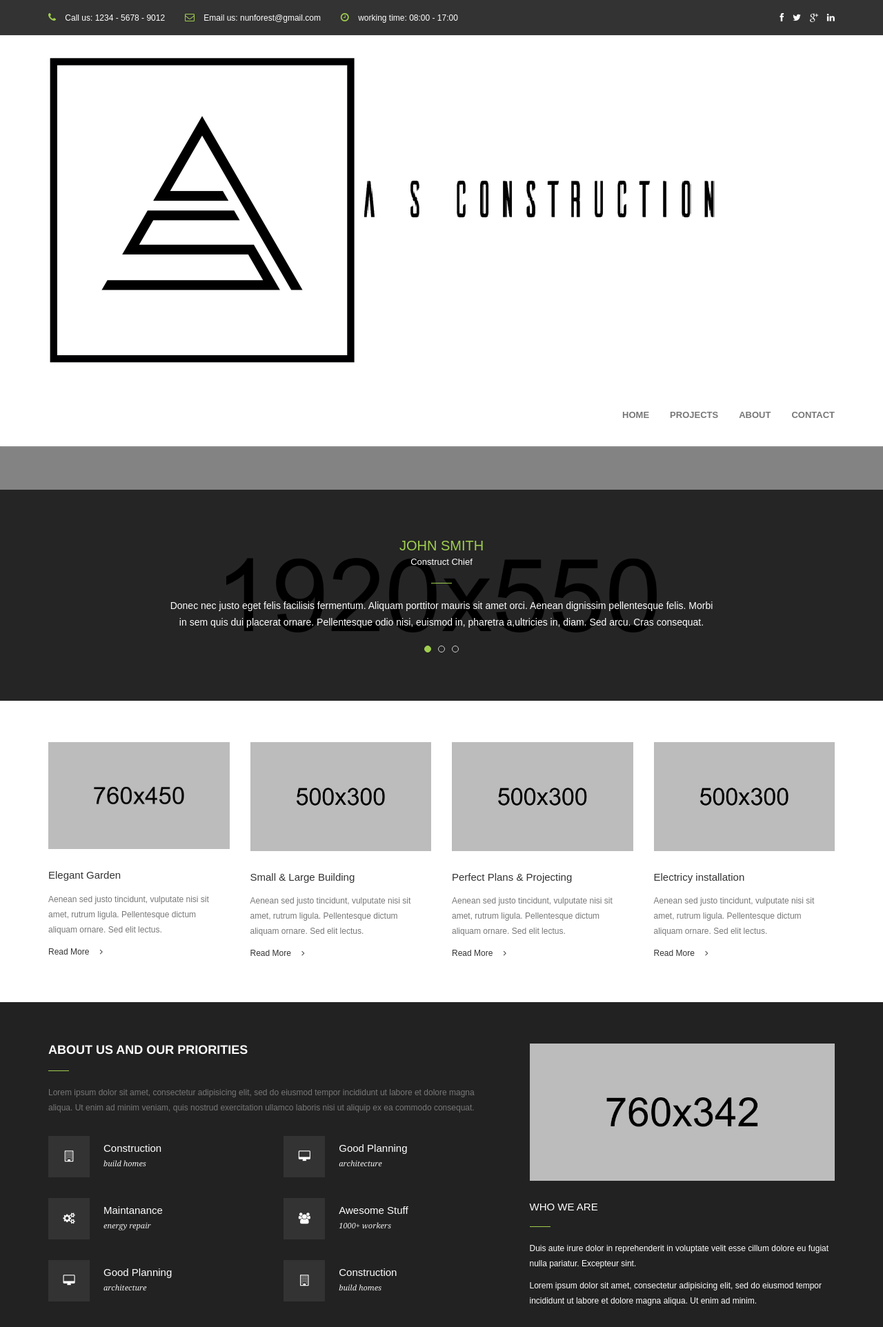
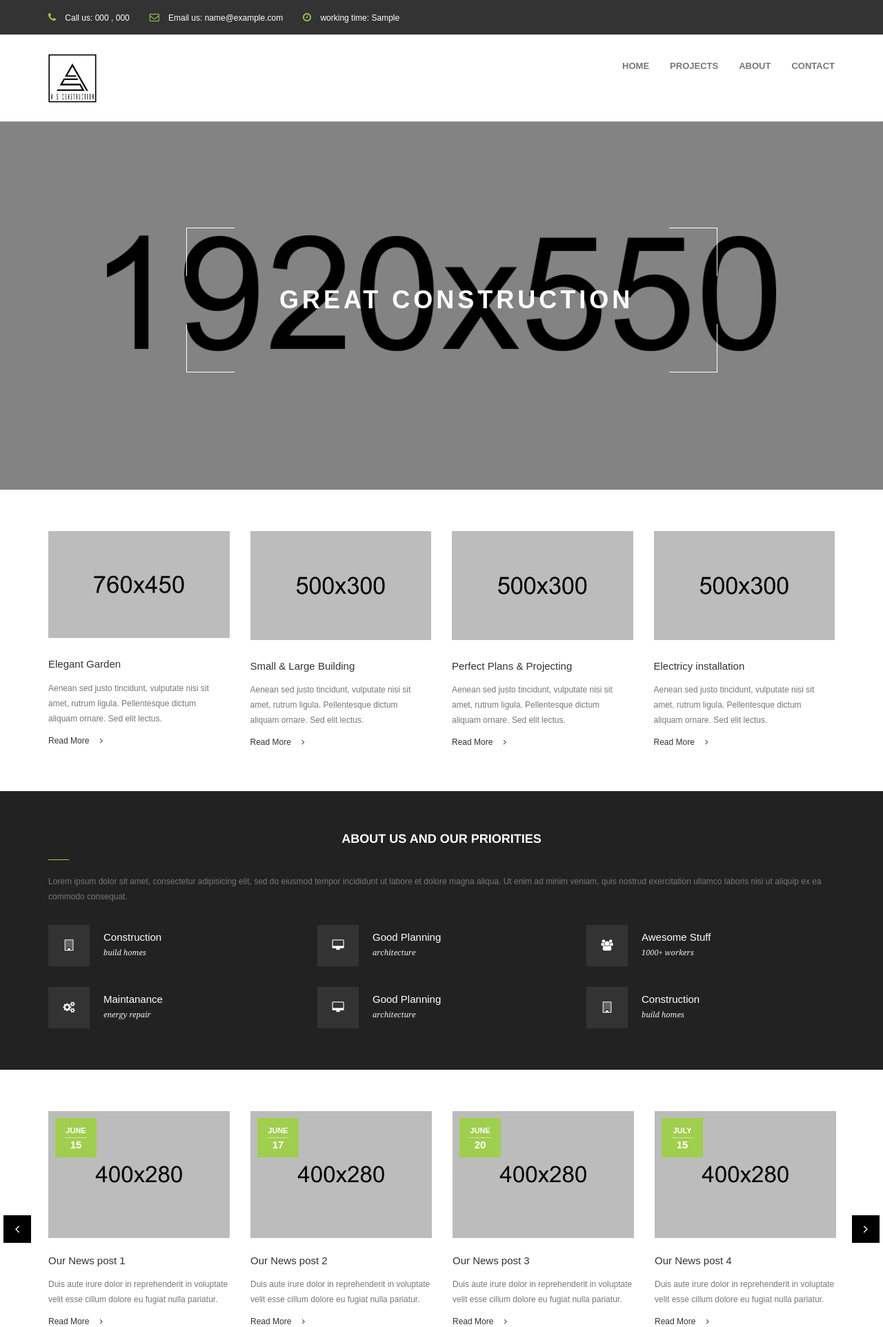
Before and after one commit to DeepuBhasin/azad_project, a CodeIgniter app: page /Azad/ in a window 1280 px wide. Shown: the top 1924 px of the page at 69% size. Run offline with CodeIgniter, Linux system fonts and the light colour scheme; tables that the repository leaves empty or names only in its code hold one stand-in row (values such as "Sample post"); some libraries are stand-ins or nearby versions.

Commit message:
workin gon index page

```diff
--- a/application/controllers/Frontend_controller.php
+++ b/application/controllers/Frontend_controller.php
@@ -18,6 +18,8 @@ class Frontend_controller extends MY_Controller
 		$data = [
 			'title' => $pageName . $this->appendTitle,
 			'breadcrumbs' => $pageName,
+			'pageData' => $this->Backend_model->rowDataWithWhere('footerdiv', '*', ['id' => self::DATABASE_ID]),
+			'contactPageData' => $this->Backend_model->rowDataWithWhere('contact_table', '*', ['id' => self::DATABASE_ID])
 		];
 		$this->load->view(view_front_end_path('index'), $data);
 	}
--- a/application/views/html/front_end_view/header.php
+++ b/application/views/html/front_end_view/header.php
@@ -60,7 +60,7 @@
                             <span class="icon-bar"></span>
                             <span class="icon-bar"></span>
                         </button>
-                        <a class="navbar-brand" href="<?= base_url('home') ?>"><img src="<?= public_front_end_path('images/logo.png'); ?>" alt="" width="130"></a>
+                        <a class="navbar-brand" href="<?= base_url('home') ?>"><img src="<?= public_front_end_path('images/logo.png'); ?>" alt="" width="70"></a>
                     </div>
 
                     <!-- Collect the nav links, forms, and other content for toggling -->
--- a/application/views/html/front_end_view/index.php
+++ b/application/views/html/front_end_view/index.php
@@ -27,37 +27,30 @@
 
 	<!-- Container -->
 	<div id="container">
+		 <!-- Header
+		    ================================================== -->
 			<header class="clearfix">
             <nav class="navbar navbar-default navbar-fixed-top" role="navigation">
                 <div class="top-line">
                     <div class="container">
                         <div class="row">
-							<div class="col-md-8">
+                            <div class="col-md-12">
                                 <ul class="info-list">
                                     <li>
                                         <i class="fa fa-phone"></i>
                                         Call us:
-										<span>1234 - 5678 - 9012</span>
+                                        <span><?= $pageData['phone1'] ?> <?= isset($pageData['phone2']) ? ', ' . $pageData['phone2'] : ''; ?></span>
                                     </li>
                                     <li>
                                         <i class="fa fa-envelope-o"></i>
                                         Email us:
-										<span>nunforest@gmail.com</span>
+                                        <span><?= $pageData['email'] ?></span>
                                     </li>
                                     <li>
                                         <i class="fa fa-clock-o"></i>
                                         working time:
-										<span>08:00 - 17:00</span>
+                                        <span><?= $pageData['working_hours'] ?></span>
                                     </li>
-								</ul>
-							</div>
-							<div class="col-md-4">
-								<ul class="social-icons">
-									<li><a class="facebook" href="#"><i class="fa fa-facebook"></i></a></li>
-									<li><a class="twitter" href="#"><i class="fa fa-twitter"></i></a></li>
-									<li><a class="google" href="#"><i class="fa fa-google-plus"></i></a></li>
-									<li><a class="linkedin" href="#"><i class="fa fa-linkedin"></i></a></li>
-
                                 </ul>
                             </div>
                         </div>
@@ -72,16 +65,16 @@
                             <span class="icon-bar"></span>
                             <span class="icon-bar"></span>
                         </button>
-						<a class="navbar-brand" href="<?= base_url('home') ?>"><img src="<?= public_front_end_path('images/logo.png'); ?>" alt=""></a>
+                        <a class="navbar-brand" href="<?= base_url('home') ?>"><img src="<?= public_front_end_path('images/logo.png'); ?>" alt="" width="70"></a>
                     </div>
 
                     <!-- Collect the nav links, forms, and other content for toggling -->
                     <div class="collapse navbar-collapse" id="bs-example-navbar-collapse-1">
                         <ul class="nav navbar-nav navbar-right">
-							<li><a href="<?= base_url('home'); ?>">Home</a></li>
-							<li><a href="<?= base_url('project'); ?>">Projects</a></li>
-							<li><a href="<?= base_url('about'); ?>">About</a></li>
-							<li><a href=" <?= base_url('contact'); ?>">Contact</a></li>
+                            <li><a href="<?= base_url('home'); ?>" title="Home">Home</a></li>
+                            <li><a href="<?= base_url('project'); ?>" title="Projects">Projects</a></li>
+                            <li><a href="<?= base_url('about'); ?>" title="About">About</a></li>
+                            <li><a href=" <?= base_url('contact'); ?>" title="Contact">Contact</a></li>
                         </ul>
                     </div><!-- /.navbar-collapse -->
                 </div><!-- /.container-fluid -->
@@ -190,40 +183,6 @@
 		</section>
 		<!-- End home section -->
 
-		<!-- testimonial-section
-			================================================== -->
-		<section class="testimonial-section">
-			<div class="container">
-				<div class="testimonial-box">
-					<ul class="bxslider">
-						<li>
-							<h2>John Smith</h2>
-							<span>Construct Chief</span>
-							<p>Donec nec justo eget felis facilisis fermentum. Aliquam porttitor mauris sit amet orci.
-								Aenean dignissim pellentesque felis. Morbi in sem quis dui placerat ornare. Pellentesque
-								odio nisi, euismod in, pharetra a,ultricies in, diam. Sed arcu. Cras consequat.</p>
-						</li>
-						<li>
-							<h2>Besim Dauti</h2>
-							<span>Project Menager</span>
-							<p>Donec nec justo eget felis facilisis fermentum. Aliquam porttitor mauris sit amet orci.
-								Aenean dignissim pellentesque felis. Morbi in sem quis dui placerat ornare. Pellentesque
-								odio nisi, euismod in, pharetra a, ultricies in, diam. Sed arcu. Cras consequat.</p>
-						</li>
-						<li>
-							<h2>Quan Ngyen</h2>
-							<span>Electricity Engineer</span>
-							<p>Donec nec justo eget felis facilisis fermentum. Aliquam porttitor mauris sit amet orci.
-								Aenean dignissim pellentesque felis. Morbi in sem quis dui placerat ornare. Pellentesque
-								odio nisi, euismod in, pharetra a, ultricies in, diam. Sed arcu. Cras consequat.</p>
-						</li>
-					</ul>
-				</div>
-
-			</div>
-		</section>
-		<!-- End testimonial section -->
-
 
 		<!-- services-section
 			================================================== -->
@@ -295,15 +254,16 @@
 			<div class="container">
 				<div class="row">
 
-					<div class="col-md-7">
+					<div class="col-md-12">
 						<div class="about-us-box">
-							<h1>about us and our priorities</h1>
+							<h1 class="text-center">about us and our priorities</h1>
 							<p>Lorem ipsum dolor sit amet, consectetur adipisicing elit, sed do eiusmod
 								tempor incididunt ut labore et dolore magna aliqua. Ut enim ad minim veniam,
 								quis nostrud exercitation ullamco laboris nisi ut aliquip ex ea commodo
-								consequat.</p>
+								consequat.
+							</p>
 							<div class="row">
-								<div class="col-md-6">
+								<div class="col-md-4">
 									<div class="about-us-post">
 										<a href="#"><i class="fa fa-building-o"></i></a>
 										<h2>Construction</h2>
@@ -314,18 +274,20 @@
 										<h2>Maintanance</h2>
 										<span>energy repair</span>
 									</div>
+								</div>
+								<div class="col-md-4">
+								<div class="about-us-post">
+										<a href="#"><i class="fa fa-desktop"></i></a>
+										<h2>Good Planning</h2>
+										<span>architecture</span>
+									</div>
 									<div class="about-us-post">
 										<a href="#"><i class="fa fa-desktop"></i></a>
 										<h2>Good Planning</h2>
 										<span>architecture</span>
 									</div>
 								</div>
-								<div class="col-md-6">
-									<div class="about-us-post">
-										<a href="#"><i class="fa fa-desktop"></i></a>
-										<h2>Good Planning</h2>
-										<span>architecture</span>
-									</div>
+								<div class="col-md-4">
 									<div class="about-us-post">
 										<a href="#"><i class="fa fa-users"></i></a>
 										<h2>Awesome Stuff</h2>
@@ -340,20 +302,6 @@
 							</div>
 						</div>
 					</div>
-
-					<div class="col-md-5">
-
-						<div class="about-box">
-							<img src="<?= public_front_end_path('upload/others/about.jpg'); ?>" alt="">
-							<h2>Who we are</h2>
-							<p>Duis aute irure dolor in reprehenderit in voluptate velit esse
-								cillum dolore eu fugiat nulla pariatur. Excepteur sint.</p>
-							<p>Lorem ipsum dolor sit amet, consectetur adipisicing elit, sed do eiusmod
-								tempor incididunt ut labore et dolore magna aliqua. Ut enim ad minim.</p>
-						</div>
-
-					</div>
-
 				</div>
 			</div>
 		</section>
@@ -458,31 +406,32 @@
 					<div class="col-md-4">
 						<div class="widgets">
 							<h2>About us</h2>
-								<p>Duis aute irure dolor in reprehenderit in voluptate velit esse cillum dolore eu
-									fugiat nulla pariatur.</p>
-								<p>Reprehenderit in voluptate velit esse cillum nulla pariatur.</p>
+							<p><?= nl2br($pageData['about_us']); ?></p>
 						</div>
 					</div>
 					<div class="col-md-4">
 						<div class="widgets">
 							<h2>Tags</h2>
 							<ul class="tag-list">
-									<li><a href="#">Interior</a></li>
-									<li><a href="#">Website</a></li>
-									<li><a href="#">Development</a></li>
-									<li><a href="#">Medicine</a></li>
-									<li><a href="#">Web Design</a></li>
-									<li><a href="#">Photography</a></li>
+								<?php
+								$array = explode(',', $pageData['tags']);
+								foreach ($array as $key1 => $value1) :
+								?>
+									<li><a href="#"><?= $value1 ?></a></li>
+								<?php
+								endforeach;
+								?>
 							</ul>
 						</div>
 					</div>
+
 					<div class="col-md-4">
 						<div class="widgets info-widget">
 							<h2>Working Hours</h2>
 							<p class="first-par">You can contact or visit us during working time.</p>
-								<p><span>Tel: </span> 1234 - 5678 - 9012</p>
-								<p><span>Email: </span> nunforest@gmail.com</p>
-								<p><span>Working Hours: </span> 8:00 a.m - 17:00 a.m</p>
+							<p><span>Tel: </span> <?= $pageData['phone1'] ?> <?= isset($pageData['phone2']) ? ', ' . $pageData['phone2'] : ''; ?></p>
+							<p><span>Email: </span> <?= $pageData['email'] ?></p>
+							<p><span>Working Hours: </span> <?= $pageData['working_hours'] ?></p>
 						</div>
 					</div>
 				</div>
@@ -491,7 +440,10 @@
 		<div class="last-line">
 			<div class="container">
 				<p class="copyright">
-						&copy; Copyright <?= date('Y'); ?>. "Construct" by Nunforest. All rights reserved.
+					&copy; Copyright <?= date('Y'); ?>. <?= $pageData['copyright']; ?>
+					<br />
+					Design and Development by <a href="#">Deepinder Singh</a>
+
 				</p>
 			</div>
 		</div>
```
Also changed, not shown: azad_website.sql (deleted, +0 -69 lines), public_html/front_end/images/logo.png. Lines whose indentation alone changed are shown as unchanged.
